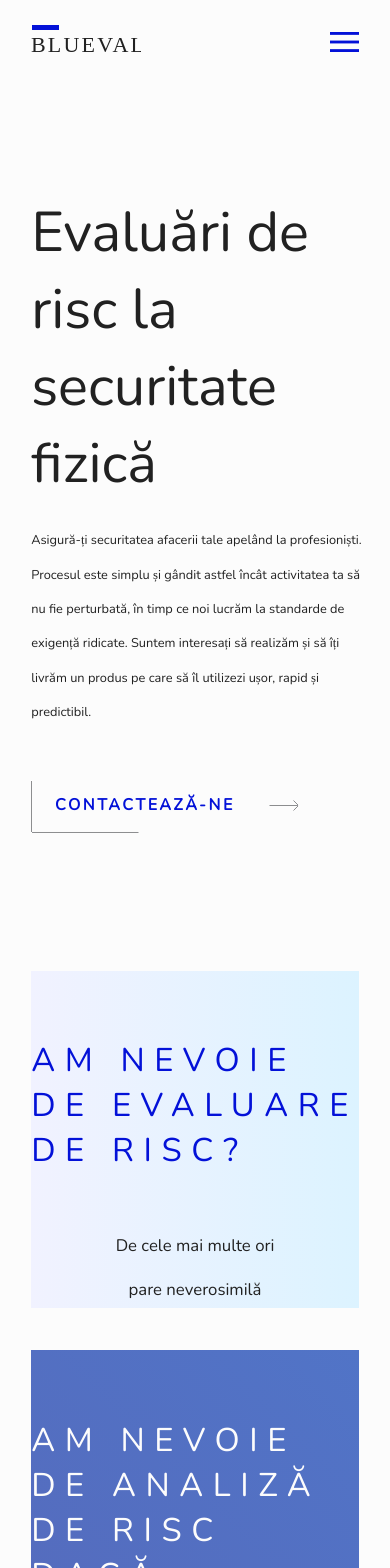
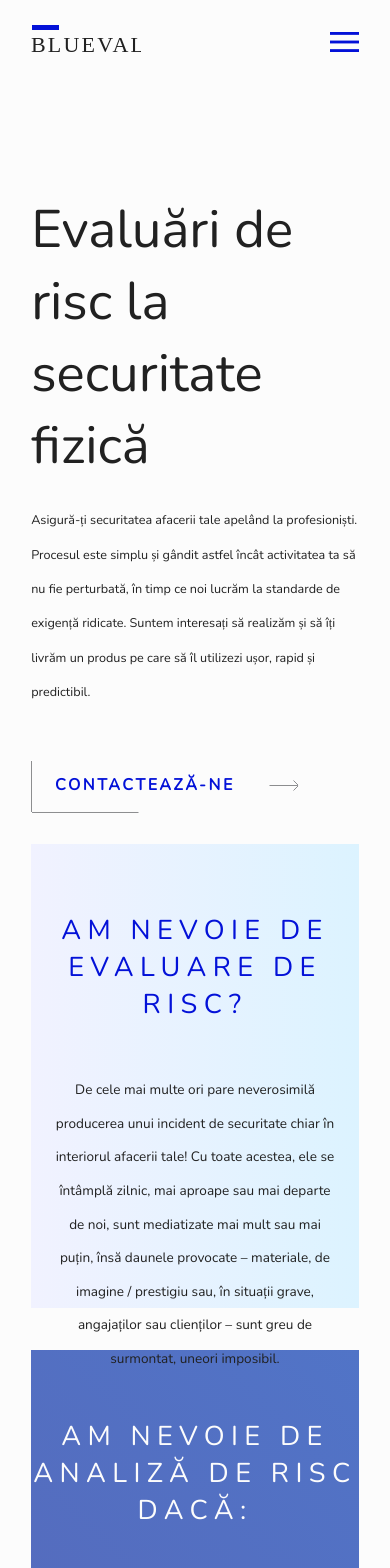
Before and after one commit to alex-robert888/blueval, a Vue app: page / in a window 390 px wide. Shown: the top 1568 px of the page. Built offline with nearby package versions, Linux system fonts and the light colour scheme.

Commit message:
Our mission section responsive

```diff
--- a/src/assets/style/classes/_text.scss
+++ b/src/assets/style/classes/_text.scss
@@ -22,4 +22,10 @@
     color: #0311D8;
     margin-top: 8vh;
     margin-bottom: 6vh;
+
+    @media all and (max-width: 864px) {
+        letter-spacing: 0.4rem;
+        font-size: 1.7rem;
+        text-align: center;
+    }
 }
--- a/src/components/TheHomePageHeroSection.vue
+++ b/src/components/TheHomePageHeroSection.vue
@@ -88,14 +88,14 @@
                 }
 
                 > h1 {
-                    font-size: 3.5rem;
+                    font-size: 3.3rem;
                     font-weight: 100;
                 }
 
                 > h2 {
                     font-weight: 100;
                     margin-top: 2.5vh;
-                    font-size: 0.8rem;
+                    font-size: 0.79rem;
                     line-height: 2.15rem;
                 }
             }
--- a/src/components/TheHomePageOurMissionSection.vue
+++ b/src/components/TheHomePageOurMissionSection.vue
@@ -25,7 +25,7 @@
         width: 100%;
         background-clip: content-box;
         background: linear-gradient(90deg, rgba(241,242,255,1) 0%, rgba(220,243,255,1) 100%);
-        overflow: auto;
+        // overflow: auto;
         display: flex;
         flex-direction: column;
         align-items: center;
@@ -35,4 +35,16 @@
             text-align: center;
         }
     }
+
+    @media all and (max-width:  864px) {
+        #wrapper-the-home-page-our-mission-section > div {
+            margin-top: 0vh;
+            height: 55vh;
+            > p {
+                width: 88%;
+                font-size: 0.85rem;
+                line-height: 2.1rem;
+            }
+        }
+    }
 </style>
```
